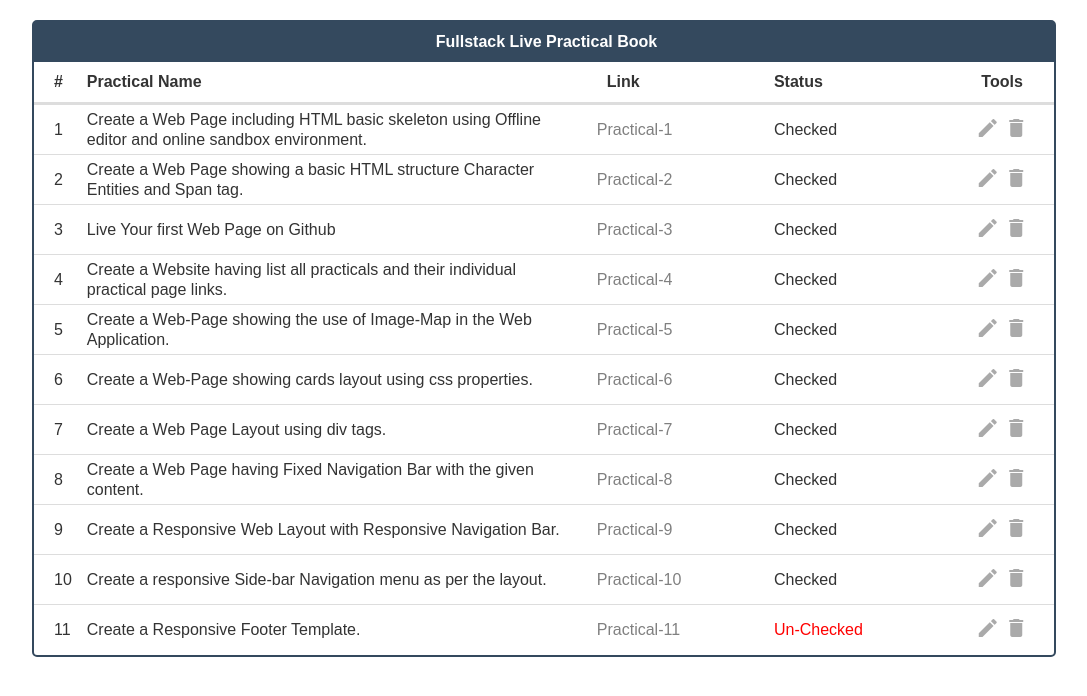
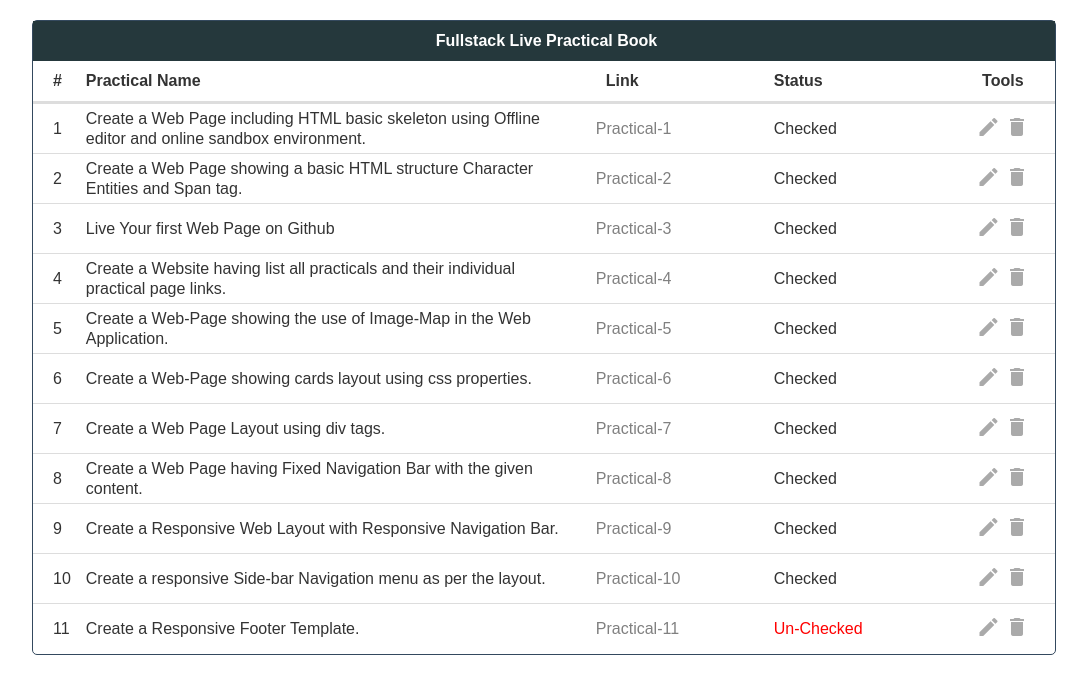
Before and after one commit to nikhil-gaur457/FullStack_Web_Development, a plain HTML site: page Pages/Ass-12.html in a window 1280 px wide. Shown: the whole page, without its empty margins (96-1183 px from the left). Drawn offline with Linux system fonts and the light colour scheme.

Commit message:
asiignment - 12 update

```diff
--- a/Pages/Ass-12.html
+++ b/Pages/Ass-12.html
@@ -31,14 +31,14 @@
             line-height: 20px;
             border-collapse: separate;
             border-spacing: 0;
-            border: 2px solid #34495e;
+            border: 1px solid #34495e;
             width: 80%;
             margin: 20px auto;
             border-radius: 5px;
         }
 
         thead tr:first-child {
-            background: #34495e;
+            background: #25383C;
             color: #fff;
             border: none;
             line-height: 40px;
```
